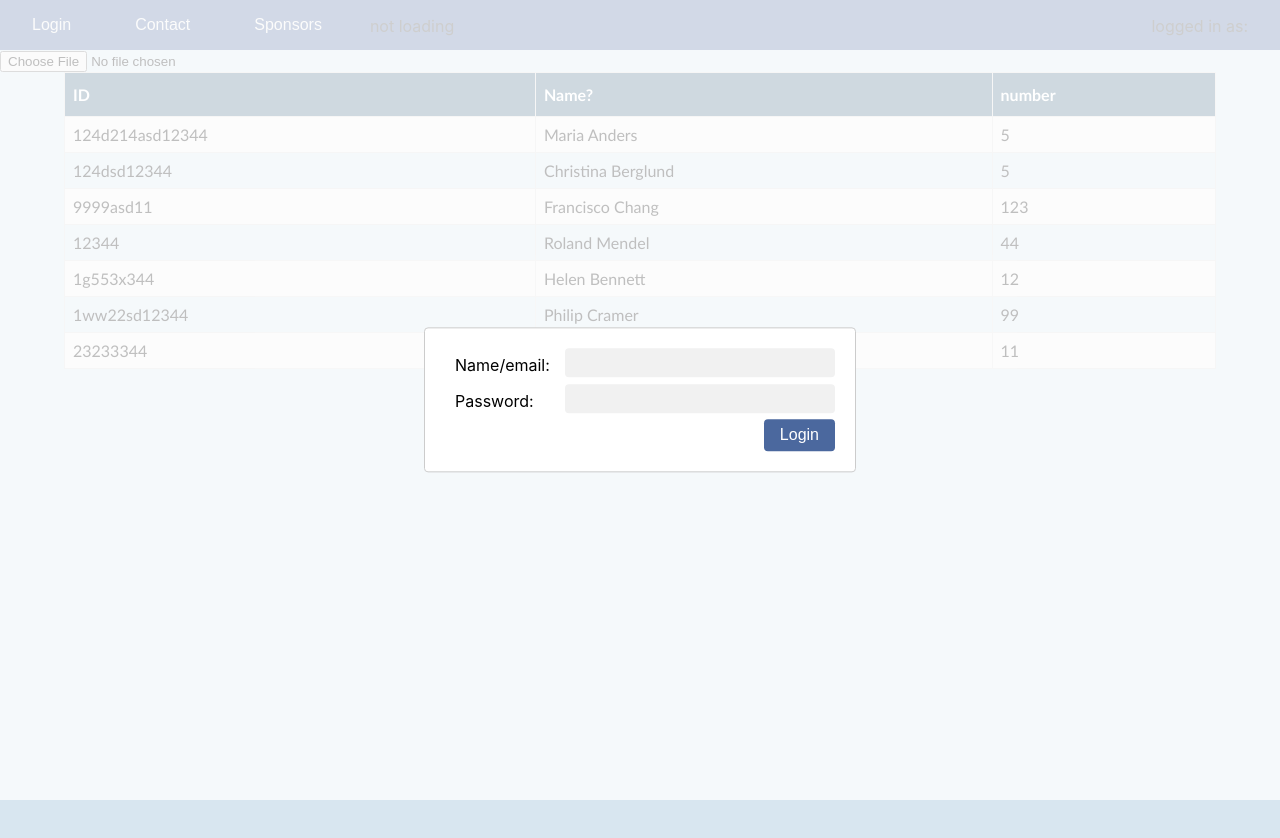
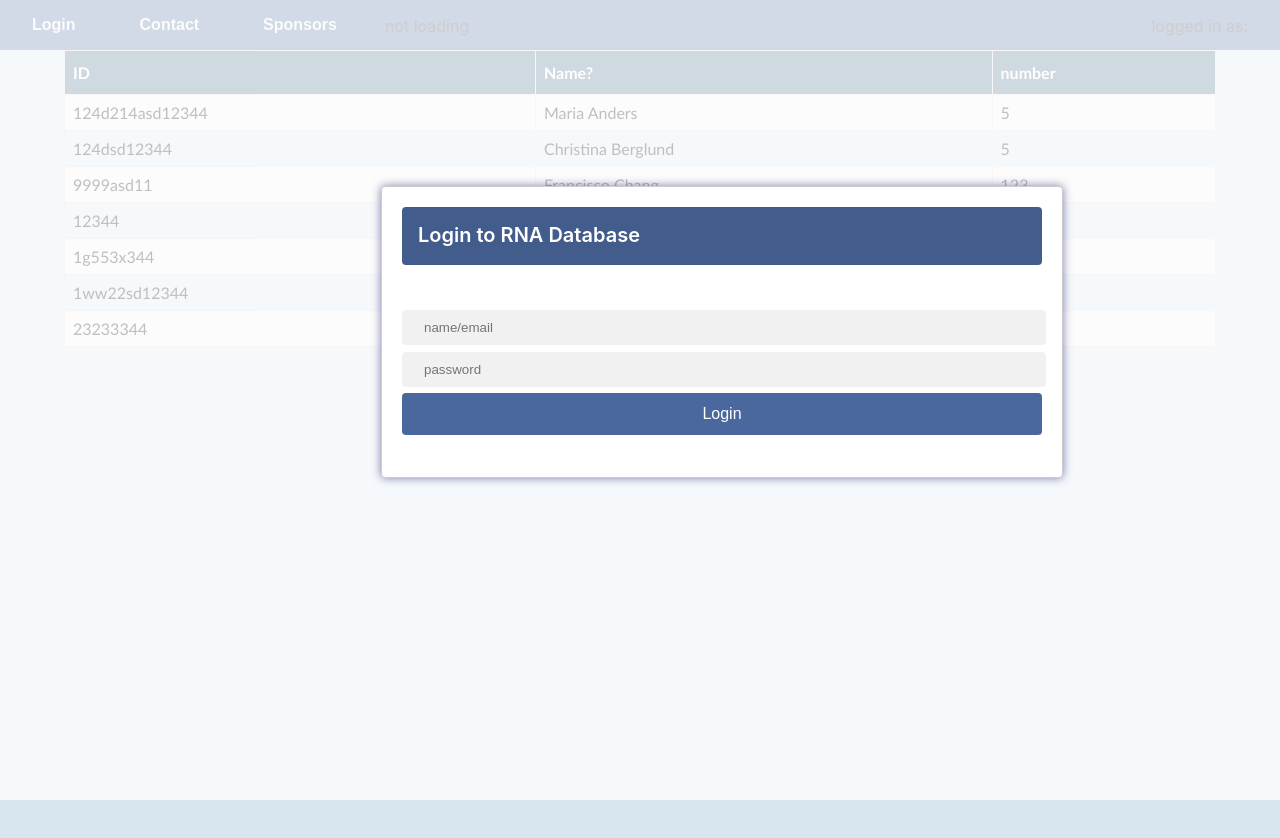
Before and after one commit to fiffikrul/RNA-viewer-frontend, a React (Create React App) app: page / in a window 1280 px wide. Both pictures are taken after a click on the button "Login". Shown: the top 838 px of the page. Built offline with nearby package versions, Linux system fonts and the light colour scheme.

Commit message:
add upload form and adjust css

```diff
--- a/public/index.html
+++ b/public/index.html
@@ -1,14 +1,12 @@
 <!DOCTYPE html>
 <html lang="en">
+
 <head>
   <meta charset="utf-8" />
-    <link rel="icon" href="%PUBLIC_URL%/favicon.ico" />
+  <!-- <link rel="stylesheet" href="https://maxcdn.bootstrapcdn.com/bootstrap/3.4.1/css/bootstrap.min.css"> -->
   <meta name="viewport" content="width=device-width, initial-scale=1" />
   <meta name="theme-color" content="#000000" />
-    <meta
-      name="description"
-      content="Web site created using create-react-app"
-    />
+  <meta name="description" content="Web site created using create-react-app" />
   <link rel="apple-touch-icon" href="%PUBLIC_URL%/logo192.png" />
   <!--
       manifest.json provides metadata used when your web app is installed on a
@@ -26,6 +24,7 @@
     -->
   <title>React App</title>
 </head>
+
 <body>
   <noscript>You need to enable JavaScript to run this app.</noscript>
   <div id="root"></div>
@@ -40,4 +39,5 @@
       To create a production bundle, use `npm run build` or `yarn build`.
     -->
 </body>
+
 </html>
--- a/src/App.css
+++ b/src/App.css
@@ -1,16 +1,3 @@
-.button {
-  background-color: rgb(75, 104, 158);
-  border: none;
-  color: white;
-  padding: 7px 16px;
-  border-radius: 4px;
-  text-align: center;
-  text-decoration: none;
-  display: block;
-  float: right;
-  font-size: 16px;
-}
-
 .button:hover {
   background-color: rgb(96, 132, 199);
 }
@@ -50,6 +37,10 @@ body > #root > div {
 }
 
 .navbar button {
+  text-align: center;
+  padding-left: 16px;
+  color: white;
+  font-weight: 600;
   display: flex;
   background-color: rgb(75, 104, 158);
   border: none;
@@ -89,9 +80,32 @@ body > #root > div {
   float: left;
 }
 
+.title-bar {
+  border-radius: 4px;
+  background-color: rgb(66, 92, 139);
+  width: 100%;
+  height: 16px;
+  padding-top: 16px;
+  padding-bottom: 26px;
+}
+
+.title-bar label {
+  text-align: center;
+  padding-left: 16px;
+  color: white;
+  font-size: 20px;
+  font-weight: 600;
+}
+
+.login-form {
+  margin-top: 45px;
+}
+
 .login-form input {
-  width: 250px;
-  padding: 7px 10px;
+  width: 100%;
+  padding-top: 10px;
+  padding-bottom: 10px;
+  text-indent: 20px;
   display: block;
   margin-bottom: 0.5em;
   float: left;
@@ -106,6 +120,75 @@ body > #root > div {
   clear: left;
   width: 100px;
   padding: 7px 10px;
+}
+
+.login-form button {
+  background-color: rgb(75, 104, 158);
+  border: none;
+  color: white;
+  padding: 12px 16px;
+  width: 100%;
+  border-radius: 4px;
+  text-align: center;
+  text-decoration: none;
+  display: block;
+  float: right;
+  font-size: 16px;
+}
+
+.upload-form {
+  margin-top: 35px;
+}
+
+.upload-form input {
+  width: 90%;
+  padding-top: 12px;
+  padding-bottom: 12px;
+  display: block;
+  margin-bottom: 0.5em;
+  float: left;
+  border: none;
+  border-radius: 4px;
+  background-color: #f1f1f1;
+}
+
+.upload-form label {
+  display: block;
+  float: left;
+  clear: left;
+  width: 70px;
+  padding: 7px 10px;
+  font-weight: 600;
+  font-size: 16px;
+}
+
+.upload-form button {
+  background-color: rgb(75, 104, 158);
+  border: none;
+  color: white;
+  padding: 12px 16px;
+  width: 100%;
+  border-radius: 4px;
+  text-align: center;
+  text-decoration: none;
+  display: block;
+  float: left;
+  font-size: 16px;
+}
+
+
+
+.ReactModal__Content {
+  left: 25%;
+  right: 25%;
+  width: 50%;
+  height: 250px;
+  transform: translate(50%, 50%);
+  background-color: #fff;
+  box-shadow: 0 0 10px 0 rgba(0,0,97,0.5);
+  /* overflow: auto; */
+  border-radius: 4px;
+  /* outline: none; */
 }
 
 #customers {
--- a/src/App.tsx
+++ b/src/App.tsx
@@ -5,24 +5,16 @@ import { Navbar } from './navbar/navbar';
 import { MyModal } from './modal/modal';
 import { LoginForm } from './loginForm/loginForm';
 import axios from 'axios';
+import { UploadForm } from './uploadForm/uploadForm';
 
-const customStyles = {
-  content: {
-    top: '50%',
-    left: '50%',
-    right: 'auto',
-    bottom: 'auto',
-    marginRight: '-50%',
-    transform: 'translate(-50%, -50%)'
-  }
-};
 
 const App = () => {
   const [isLogged, setLogin] = useState();
   const [isLoading, setLoading] = useState(false);
   const [name, setName] = useState('');
   const [password, setPassword] = useState('');
-  const [modalIsOpen, setModalIsOpen] = useState(false);
+  const [loginModalIsOpen, setLoginModalIsOpen] = useState(false);
+  const [uploadModalIsOpen, setUploadModalIsOpen] = useState(false);
 
   const handleNameChange = (event: any) => {
     setName(event.target.value);
@@ -33,25 +25,38 @@ const App = () => {
   }
 
   const handleLogin = () => {
-    setModalIsOpen(true);
+    setLoginModalIsOpen(true);
   }
 
   const handleLogout = () => {
+    setName("");
+    setPassword("");
     setLogin(false);
   }
 
-  const afterOpenModal = () => {
+  const handleAdd = () => {
+    setUploadModalIsOpen(true);
   }
 
-  const closeModal = () => {
-    setModalIsOpen(false);
+  const afterOpenLoginModal = () => {
+  }
+
+  const afterOpenUploadModal = () => {
+  }
+
+  const closeLoginModal = () => {
+    setLoginModalIsOpen(false);
+  }
+
+  const closeUploadModal = () => {
+    setUploadModalIsOpen(false);
   }
 
   const tryLogin = () => {
     setLoading(true);
     setLogin(true);
     setLoading(false);
-    closeModal();
+    closeLoginModal();
 
     // axios.get(/*USTALIĆ URL*/"<MY_URL>:3900/login", {})
     //   .then((response) => {
@@ -72,17 +77,18 @@ const App = () => {
   return (
     <div>
       <Navbar
-      handleLogin={handleLogin}
-      handleLogout={handleLogout}
-      user={name}
-      isLoading={isLoading}
-      isLogged={isLogged} />
+        handleLogin={handleLogin}
+        handleLogout={handleLogout}
+        handleAdd={handleAdd}
+        user={name}
+        isLoading={isLoading}
+        isLogged={isLogged} />
       <MainView />
       <MyModal
-      styles={customStyles}
-      modalIsOpen={modalIsOpen}
-      afterOpenModal={afterOpenModal}
-      closeModal={closeModal}>
+        modalIsOpen={loginModalIsOpen}
+        afterOpenModal={afterOpenLoginModal}
+        closeModal={closeLoginModal}>
+        <div className="title-bar"><label>Login to RNA Database</label></div>
         <LoginForm
           name={name}
           password={password}
@@ -92,6 +98,14 @@ const App = () => {
           disabled={isLoading}
         />
       </MyModal>
+      <MyModal
+        modalIsOpen={uploadModalIsOpen}
+        afterOpenModal={afterOpenUploadModal}
+        closeModal={closeUploadModal}>
+        {/* add insides = 2 buttons 2 labels for xml, pdb adding file, upload button */}
+        <div className="title-bar"><label>Upload new structure to RNA Database</label></div>
+        <UploadForm />
+      </MyModal>
     </div>
   )
 }
--- a/src/loginForm/loginForm.tsx
+++ b/src/loginForm/loginForm.tsx
@@ -4,9 +4,17 @@ export const LoginForm = (props: any) => {
 
     return (
         <div className="login-form">
-            <div><label>Name/email:</label><input value={props.name} onChange={props.nameChange}/></div>
-            <div><label>Password:</label><input type="password" value={props.password} onChange={props.passwordChange}/></div>
-            <div className="button-wrap"><button className="button" onClick={props.submit} disabled={props.disabled}>Login</button></div>
+            <div>
+                {/* <label>Name/email:</label> */}
+                <input placeholder="name/email" value={props.name} onChange={props.nameChange} />
+            </div>
+            <div>
+                {/* <label>Password:</label> */}
+                <input type="password" placeholder="password" value={props.password} onChange={props.passwordChange} />
+            </div>
+            <div>
+                <button onClick={props.submit} disabled={props.disabled}>Login</button>
+            </div>
         </div>
     )
 }
--- a/src/navbar/navbar.tsx
+++ b/src/navbar/navbar.tsx
@@ -6,14 +6,14 @@ export const Navbar = (props: any) => {
     return (
         <div className="navbar">
             {!props.isLogged ?
-            <button onClick={props.handleLogin}>Login</button> :
-            <button onClick={props.handleLogout}>Logout</button>
+                <button onClick={props.handleLogin}>Login</button> :
+                <button onClick={props.handleLogout}>Logout</button>
             }
             <button>Contact</button>
             <button>Sponsors</button>
             {props.isLogged ?
-            <button onClick={props.openUpload}>Add Structure</button>:
-            null}
+                <button onClick={props.handleAdd}>Add Structure</button> :
+                null}
             <label className="loading">{props.isLoading ? 'Loading' : 'not loading'}</label>
             <label>logged in as: {props.user}</label>
         </div>
--- /dev/null
+++ b/src/uploadForm/uploadButton.tsx
@@ -0,0 +1,8 @@
+import React from 'react';
+
+
+export const UploadButton = (props: any) => {
+    return (
+        <input type="file" accept={props.accept} onChange={props.onChangeHandle}></input>
+    )
+}
--- /dev/null
+++ b/src/uploadForm/uploadForm.tsx
@@ -0,0 +1,21 @@
+import React from 'react';
+import { UploadButton } from './uploadButton';
+
+export const UploadForm = (props: any) => {
+    return (
+        <div className="upload-form">
+            <div>
+                <label>XML File:</label>
+                <UploadButton />
+            </div>
+            <div>
+                <label>PDB file:</label>
+                <UploadButton />
+            </div>
+            <div className="button-wrap">
+                <button onClick={props.submit} disabled={props.disabled}>Upload</button>
+            </div>
+
+        </div>
+    )
+}
--- a/src/view/mainView.tsx
+++ b/src/view/mainView.tsx
@@ -1,7 +1,6 @@
 import React from 'react';
 import { Table } from '../table/table';
 import '../App.css';
-import { MyModal } from '../modal/modal';
 
 
 export const MainView = (props: any) => {
@@ -12,8 +11,7 @@ export const MainView = (props: any) => {
 
     return (
         <div className="main-view">
-            <input type="file" accept=".pdf" onChange={onChangeHandle}></input>
-            <Table/>
+            <Table />
         </div>
     )
 }
```
Lines whose indentation alone changed are shown as unchanged.
